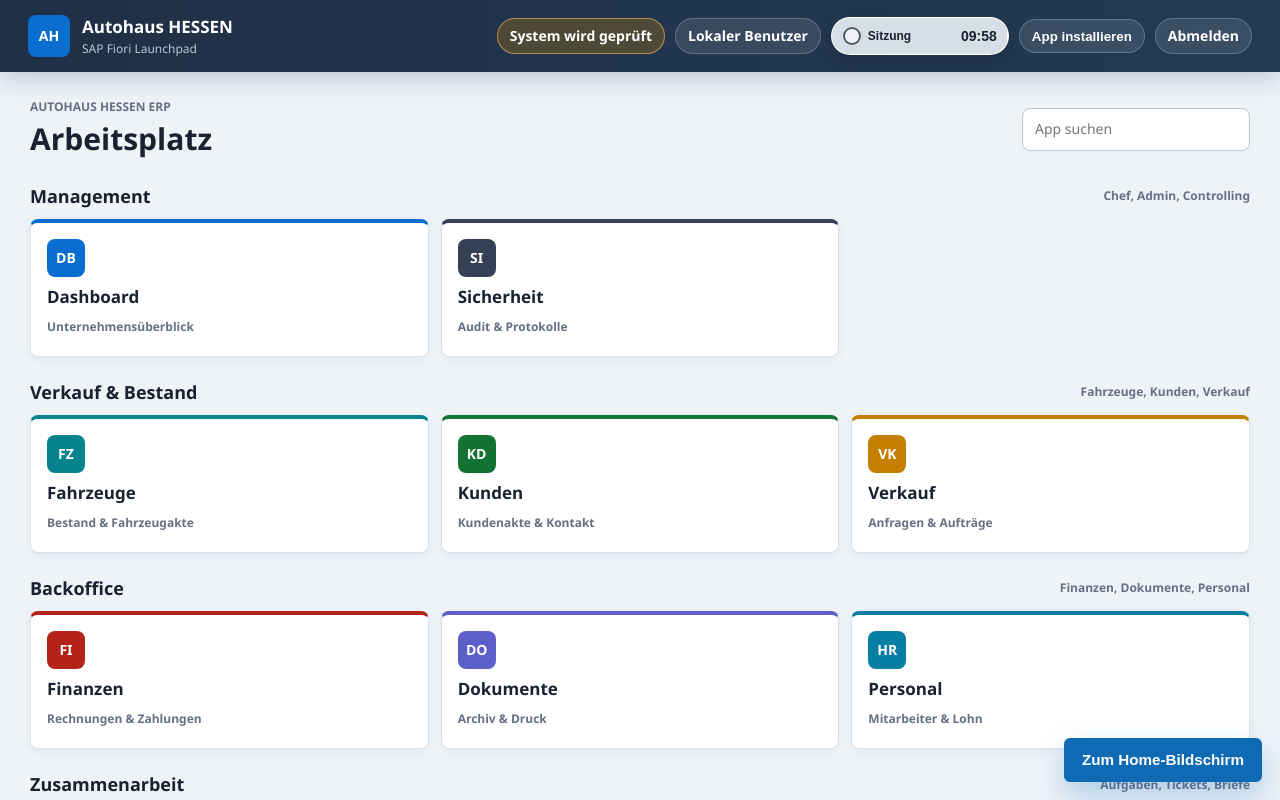
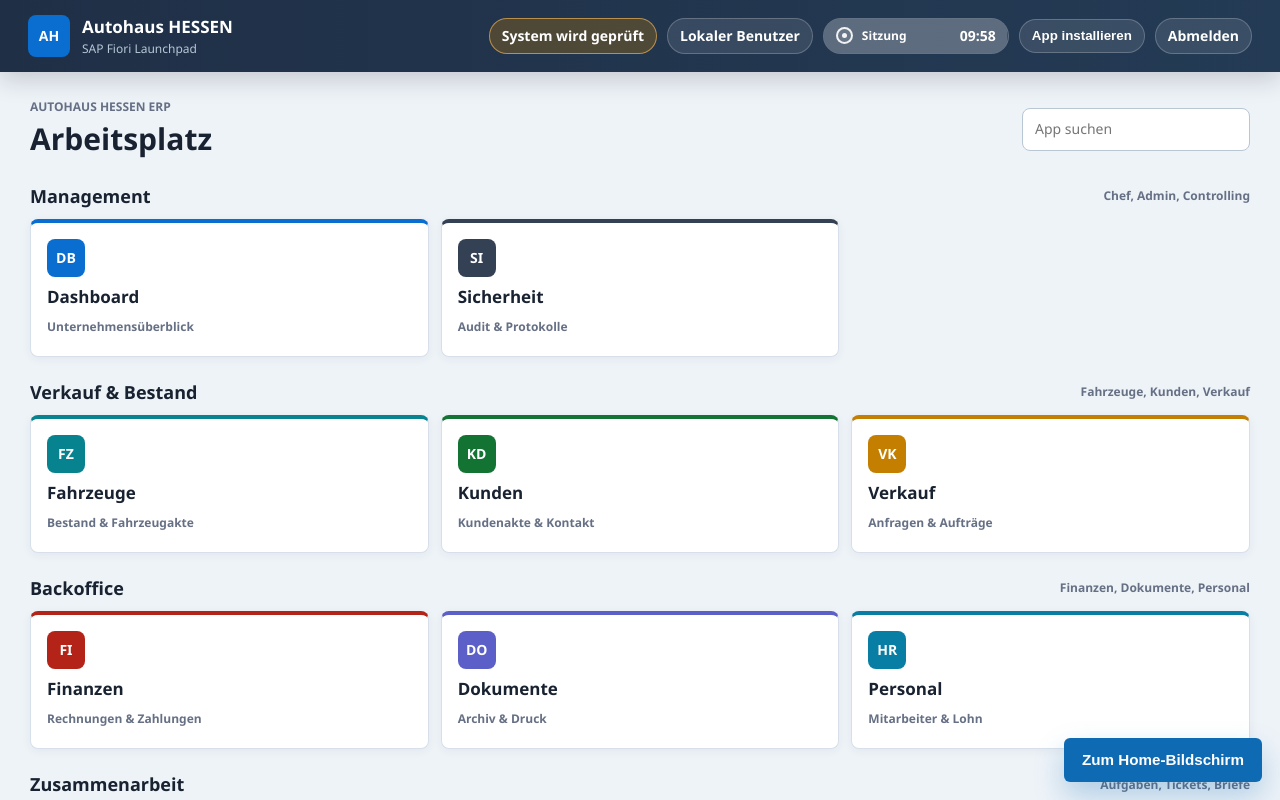
Before and after one commit to Abdulrahmankhaled1111/SAP-Autohaus-Hessen, a website: page index.html in a window 1280 px wide. Shown: the top 800 px of the page. Drawn offline with Linux system fonts and the light colour scheme; no server answers.

Commit message:
Polish launchpad session button

```diff
--- a/assets/launchpad.css
+++ b/assets/launchpad.css
@@ -112,73 +112,93 @@ body {
 
 .session-button {
   position: relative;
-  width: 178px;
-  min-height: 36px;
+  width: 186px;
+  min-height: 34px;
   overflow: hidden;
-  border: 1px solid rgba(255, 255, 255, 0.28);
+  border: 1px solid rgba(255, 255, 255, 0.22);
   border-radius: 999px;
-  background: #ffffff;
-  color: var(--ink);
+  background: rgba(255, 255, 255, 0.1);
+  color: #fff;
   padding: 0;
   cursor: pointer;
-  box-shadow: 0 7px 18px rgba(0, 0, 0, 0.14);
+  box-shadow: none;
+  font: inherit;
+  font-weight: 650;
+}
+
+.session-button:hover,
+.session-button:focus {
+  outline: 0;
+  border-color: rgba(255, 255, 255, 0.44);
+  background: rgba(255, 255, 255, 0.16);
 }
 
 .session-fill {
   position: absolute;
   inset: 0 auto 0 0;
   width: 100%;
-  background: #d8dee6;
+  background: rgba(255, 255, 255, 0.18);
   transition: width 0.4s ease, background 0.2s ease;
 }
 
 .session-content {
   position: relative;
   z-index: 1;
-  min-height: 36px;
+  min-height: 34px;
   display: grid;
   grid-template-columns: 18px 1fr auto;
   align-items: center;
-  gap: 7px;
-  padding: 0 11px;
+  gap: 8px;
+  padding: 0 12px;
 }
 
 .session-lock {
-  width: 18px;
-  height: 18px;
-  border: 2px solid rgba(24, 34, 48, 0.72);
+  width: 17px;
+  height: 17px;
+  border: 2px solid rgba(255, 255, 255, 0.9);
   border-radius: 999px;
   display: grid;
   place-items: center;
-  color: transparent;
-  background: rgba(255, 255, 255, 0.58);
+  background: rgba(255, 255, 255, 0.08);
+}
+
+.session-lock::after {
+  content: "";
+  width: 5px;
+  height: 5px;
+  border-radius: 999px;
+  background: #fff;
+  opacity: 0.92;
 }
 
 .session-label {
   font-size: 12px;
-  font-weight: 800;
+  font-weight: 750;
   text-align: left;
 }
 
 .session-button strong {
   font-size: 14px;
   font-variant-numeric: tabular-nums;
+  color: #fff;
 }
 
 .session-button.warning {
-  border-color: #f3b457;
+  border-color: rgba(255, 190, 92, 0.72);
+  background: rgba(196, 127, 0, 0.28);
 }
 
 .session-button.warning .session-fill {
-  background: #f6d29c;
+  background: rgba(255, 190, 92, 0.28);
 }
 
 .session-button.danger {
-  border-color: #f1b8b3;
+  border-color: rgba(255, 150, 142, 0.76);
+  background: rgba(180, 35, 24, 0.32);
 }
 
 .session-button.danger .session-fill {
-  background: #f7c4bf;
+  background: rgba(255, 255, 255, 0.18);
 }
 
 .launchpad-content {
--- a/index.html
+++ b/index.html
@@ -30,7 +30,7 @@
         <button class="session-button" id="sessionSecurity" type="button" aria-label="Sitzung verlängern" title="Sitzung verlängern">
           <span class="session-fill" id="sessionProgress" aria-hidden="true"></span>
           <span class="session-content">
-            <span class="session-lock" aria-hidden="true">○</span>
+            <span class="session-lock" aria-hidden="true"></span>
             <span class="session-label" id="sessionStateLabel">Sitzung</span>
             <strong id="sessionCountdown">10:00</strong>
           </span>
```
